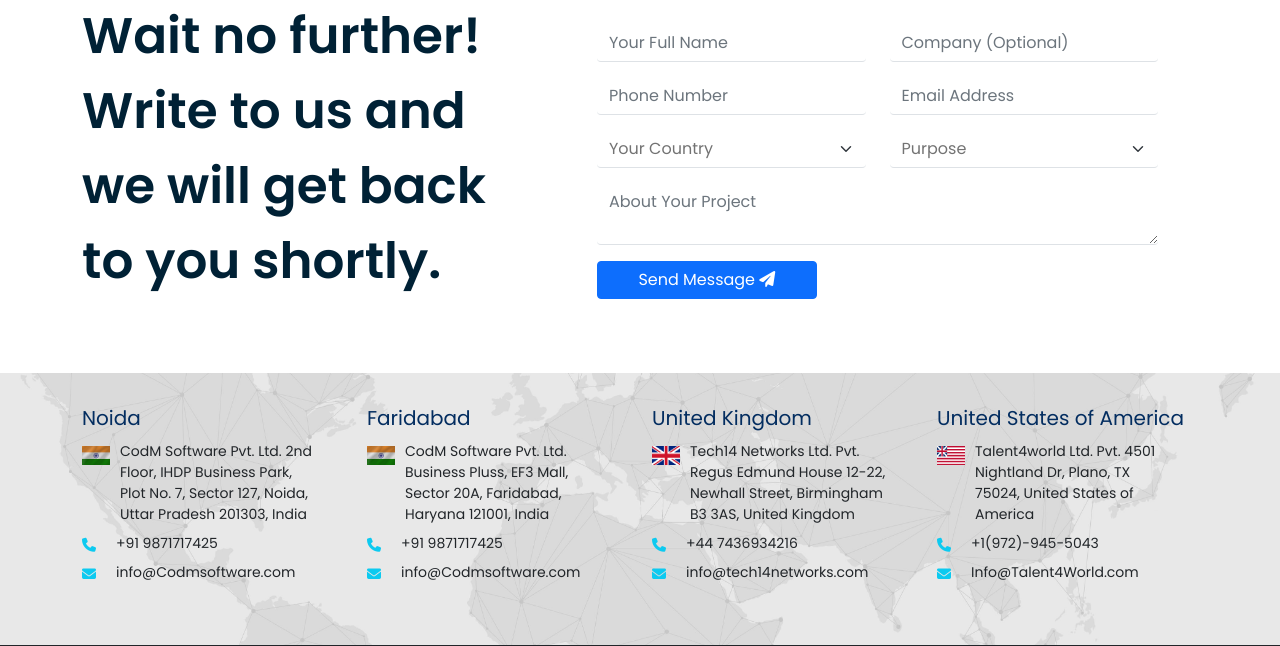
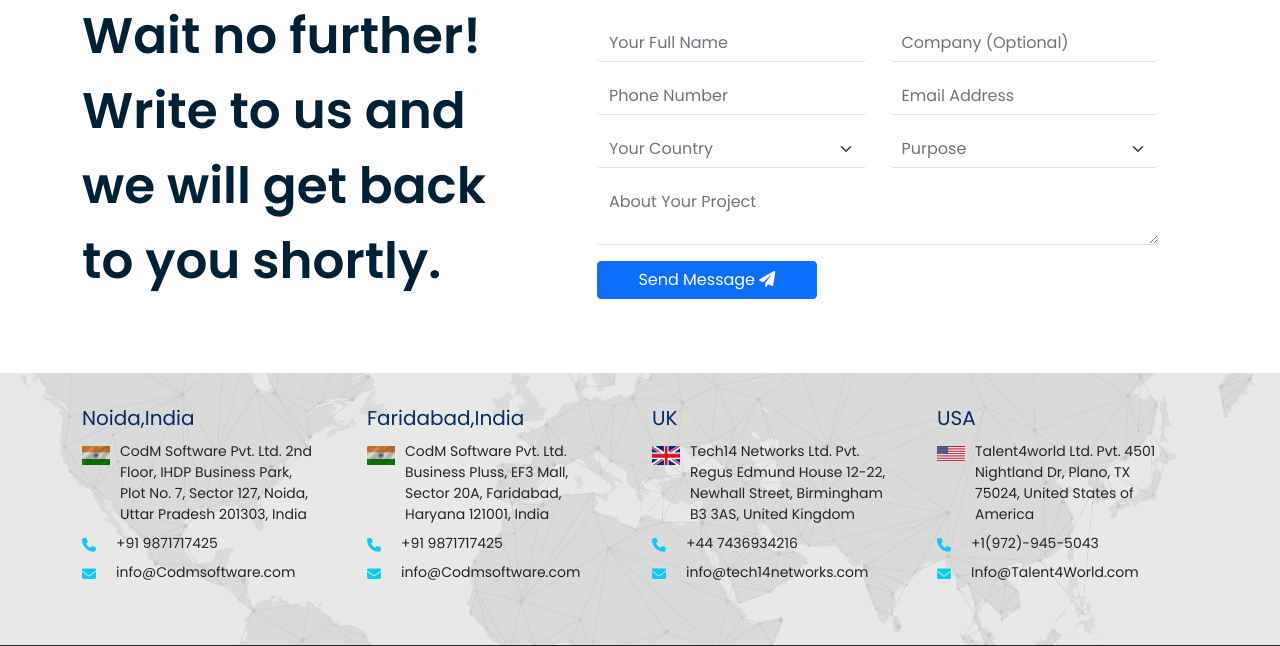
Before and after one commit to AshwaniWeb2022/CODM21, a PHP site: page /Contact-Us/ in a window 1280 px wide. Shown: the part 580-1226 px from the top of the page. Run offline with PHP 8.4, Linux system fonts and the light colour scheme.

Commit message:
chenge name

```diff
--- a/Contact-Us/index.php
+++ b/Contact-Us/index.php
@@ -72,7 +72,7 @@
     <div class="container">
         <div class="row mb-3">
             <div class="col-lg-3 col-md-12 mb-2">
-                <div class="footerAddressHeading pb-2">Noida</div>
+                <div class="footerAddressHeading pb-2">Noida,India</div>
                 <div class="footerAddress mb-2">
                     <img src="../assect/upload/contact/flag-India.webp" alt="india Flag">
                     <div class="text-dark">CodM Software Pvt. Ltd. 2nd Floor, IHDP Business Park, Plot No. 7, Sector 127, Noida, Uttar Pradesh 201303, India</div>
@@ -87,7 +87,7 @@
                 </div>
             </div>
             <div class="col-lg-3 col-md-12 mb-2">
-                <div class="footerAddressHeading pb-2">Faridabad</div>
+                <div class="footerAddressHeading pb-2">Faridabad,India</div>
                 <div class="footerAddress mb-2">
                     <img src="../assect/upload/contact/flag-India.webp" alt="india Flag">
                     <div class="text-dark">CodM Software Pvt. Ltd. Business Pluss, EF3 Mall, Sector 20A, Faridabad, Haryana 121001, India</div>
@@ -102,7 +102,7 @@
                 </div>
             </div>
             <div class="col-lg-3 col-md-12 mb-2">
-                <div class="footerAddressHeading pb-2">United Kingdom</div>
+                <div class="footerAddressHeading pb-2">UK</div>
                 <div class="footerAddress mb-2">
                     <img src="../assect/upload/contact/flag-uk.webp" alt="uk Flag">
                     <div class="text-dark">Tech14 Networks Ltd. Pvt. Regus Edmund House 12-22, Newhall Street, Birmingham B3 3AS, United Kingdom</div>
@@ -117,7 +117,7 @@
                 </div>
             </div>
             <div class="col-lg-3 col-md-12 mb-2">
-                <div class="footerAddressHeading pb-2">United States of America</div>
+                <div class="footerAddressHeading pb-2">USA</div>
                 <div class="footerAddress mb-2">
                     <img src="../assect/upload/contact/usa_flag.png" alt="usa Flag">
                     <div class="text-dark">Talent4world Ltd. Pvt. 4501 Nightland Dr, Plano, TX 75024, United States of America</div>
```
Also changed, not shown: assect/upload/contact/usa_flag.png.
